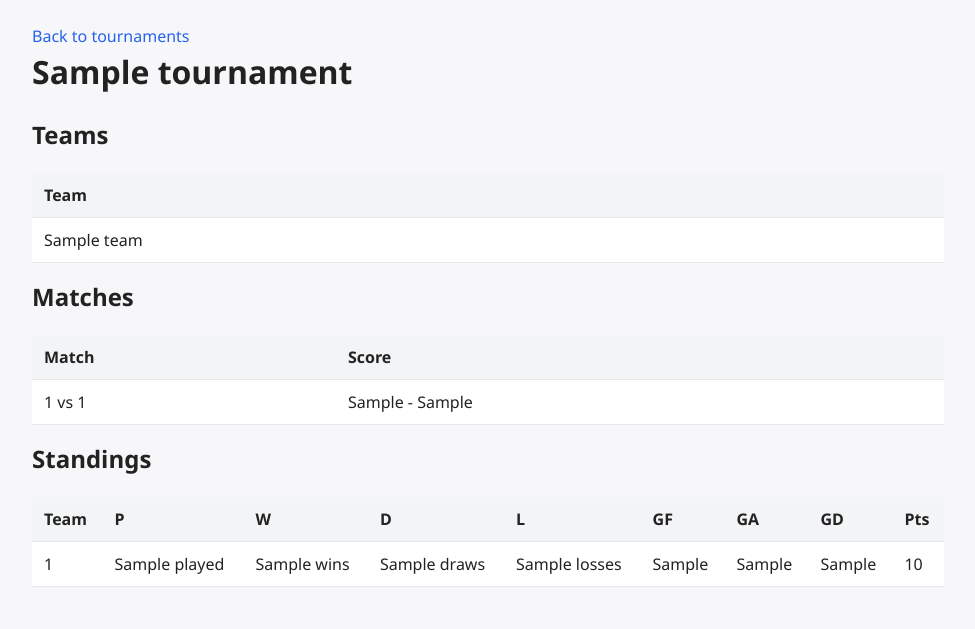
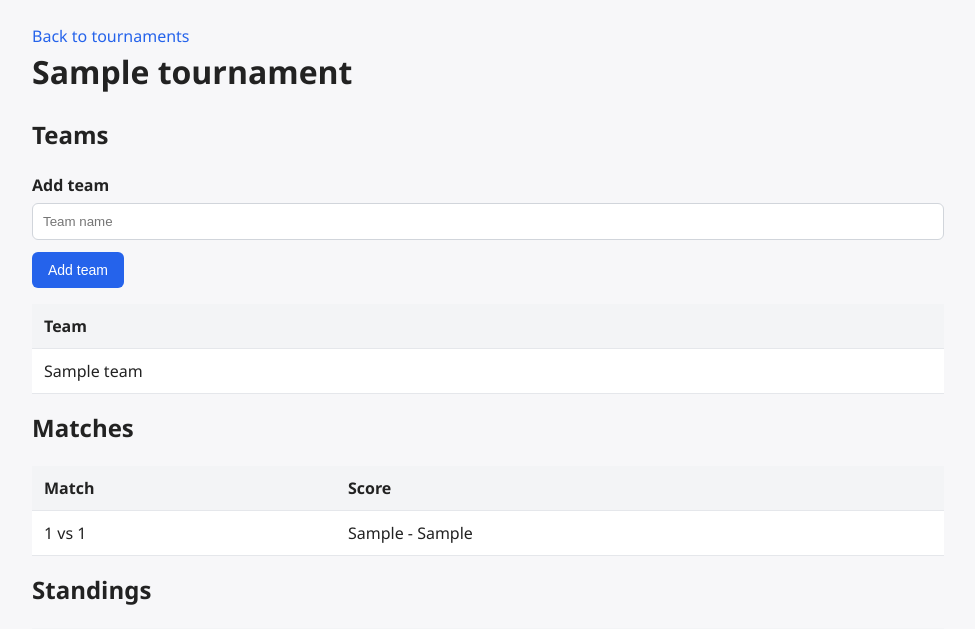
Before and after one commit to samantayebi/football-tournament-manager, a FastAPI app: template src/api/templates/tournament_detail.html in a window 1280 px wide. Shown: the part 75-704 px from the top of the page, without its empty margins (152-1127 px from the left). Before the commit the page ends 662 px from the top, so only its background shows below. Run offline with FastAPI, Linux system fonts and the light colour scheme; the template is opened without the code that fills it: most values are stand-ins (such as "Sample title", 1, 10 or a date in 2020); some libraries are stand-ins or nearby versions.

Commit message:
ui: add teams via HTMX on tournament page

```diff
--- a/src/api/main.py
+++ b/src/api/main.py
@@ -90,6 +90,51 @@ async def create_tournament_ui(request: Request):
     return templates.TemplateResponse(
         "partials/_tournament_list.html",
         {"request": request, "tournaments": tournaments},
+    )
+
+
+@app.post("/ui/tournaments/{tournament_id}/teams", response_class=HTMLResponse)
+async def add_team_ui(request: Request, tournament_id: str):
+    form = await request.form()
+    name = form.get("name")
+    tournament = repository.get_tournament(tournament_id)
+    if tournament is None:
+        return templates.TemplateResponse(
+            "partials/_teams.html",
+            {
+                "request": request,
+                "tournament": {"id": tournament_id, "teams": []},
+                "error": "Tournament not found",
+            },
+            status_code=404,
+        )
+
+    if not name:
+        return templates.TemplateResponse(
+            "partials/_teams.html",
+            {
+                "request": request,
+                "tournament": tournament,
+                "error": "Team name is required",
+            },
+        )
+
+    try:
+        enroll_team_use_case.execute(tournament_id, str(name))
+    except Exception as exc:
+        return templates.TemplateResponse(
+            "partials/_teams.html",
+            {
+                "request": request,
+                "tournament": tournament,
+                "error": str(exc),
+            },
+        )
+
+    tournament = repository.get_tournament(tournament_id)
+    return templates.TemplateResponse(
+        "partials/_teams.html",
+        {"request": request, "tournament": tournament},
     )
 
 
--- a/src/api/templates/partials/_teams.html
+++ b/src/api/templates/partials/_teams.html
@@ -1,3 +1,18 @@
+<div id="teams-section">
+  <form
+    hx-post="/ui/tournaments/{{ tournament.id }}/teams"
+    hx-target="#teams-section"
+    hx-swap="outerHTML"
+  >
+    <label for="team-name">Add team</label>
+    <input id="team-name" name="name" type="text" placeholder="Team name" required />
+    <button type="submit">Add team</button>
+  </form>
+
+  {% if error %}
+    <p class="alert">{{ error }}</p>
+  {% endif %}
+
   {% if tournament.teams %}
     <table>
       <thead>
@@ -16,3 +31,4 @@
   {% else %}
     <p>No teams yet.</p>
   {% endif %}
+</div>
```
Lines whose indentation alone changed are shown as unchanged.
